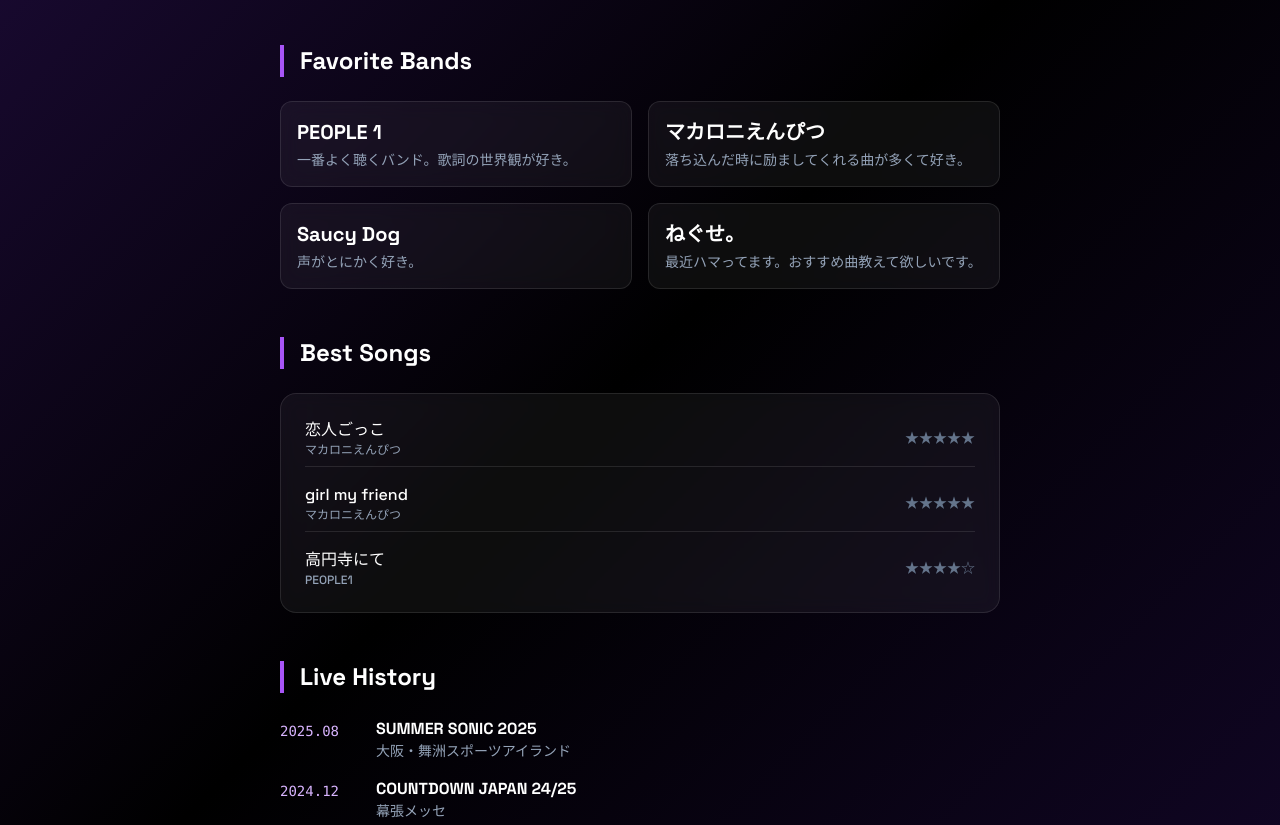
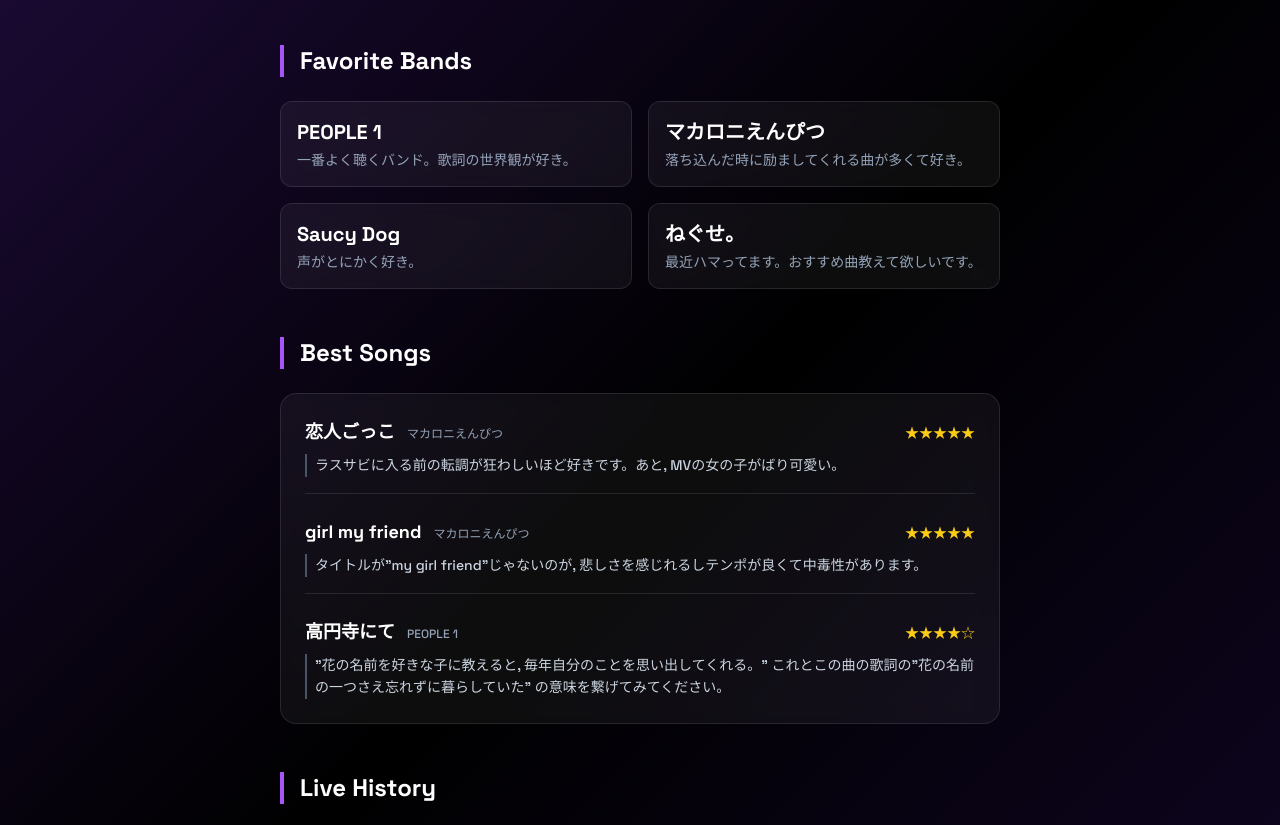
Before and after one commit to hinata0311/Homepage, a plain HTML site: page jrock.html in a window 1280 px wide. Shown: the part 200-1025 px from the top of the page. Drawn offline with nearby package versions, Linux system fonts and the light colour scheme.

Commit message:
Fix name and affiliation

```diff
--- a/jrock.html
+++ b/jrock.html
@@ -69,28 +69,45 @@
         <section class="mb-12">
             <h2 class="text-2xl font-bold border-l-4 border-purple-500 pl-4 mb-6">Best Songs</h2>
             <div class="glass-card rounded-2xl p-6">
-                <ul class="space-y-4">
-                    <li class="flex items-center justify-between border-b border-white/10 pb-2">
-                        <div>
-                            <div class="text-white font-medium">恋人ごっこ</div>
-                            <div class="text-xs text-slate-400">マカロニえんぴつ</div>
+                <ul class="space-y-6"> <li class="border-b border-white/10 pb-4 last:border-0 last:pb-0">
+                        <div class="flex justify-between items-baseline mb-2">
+                            <div>
+                                <span class="text-lg font-bold text-white">恋人ごっこ</span>
+                                <span class="text-xs text-slate-400 ml-2">マカロニえんぴつ</span>
+                            </div>
+                            <span class="text-yellow-400 text-sm">★★★★★</span>
                         </div>
-                        <span class="text-slate-500 text-sm">★★★★★</span>
+                        <p class="text-sm text-slate-300 leading-relaxed pl-2 border-l-2 border-slate-600">
+                            ラスサビに入る前の転調が狂わしいほど好きです。あと, MVの女の子がばり可愛い。
+                        </p>
                     </li>
-                    <li class="flex items-center justify-between border-b border-white/10 pb-2">
-                        <div>
-                            <div class="text-white font-medium">girl my friend</div>
-                            <div class="text-xs text-slate-400">マカロニえんぴつ</div>
+
+                    <li class="border-b border-white/10 pb-4 last:border-0 last:pb-0">
+                        <div class="flex justify-between items-baseline mb-2">
+                            <div>
+                                <span class="text-lg font-bold text-white">girl my friend</span>
+                                <span class="text-xs text-slate-400 ml-2">マカロニえんぴつ</span>
+                            </div>
+                            <span class="text-yellow-400 text-sm">★★★★★</span>
                         </div>
-                        <span class="text-slate-500 text-sm">★★★★★</span>
+                        <p class="text-sm text-slate-300 leading-relaxed pl-2 border-l-2 border-slate-600">
+                            タイトルが"my girl friend"じゃないのが, 悲しさを感じれるしテンポが良くて中毒性があります。
+                        </p>
                     </li>
-                    <li class="flex items-center justify-between">
-                        <div>
-                            <div class="text-white font-medium">高円寺にて</div>
-                            <div class="text-xs text-slate-400">PEOPLE1</div>
+
+                    <li class="border-b border-white/10 pb-4 last:border-0 last:pb-0">
+                        <div class="flex justify-between items-baseline mb-2">
+                            <div>
+                                <span class="text-lg font-bold text-white">高円寺にて</span>
+                                <span class="text-xs text-slate-400 ml-2">PEOPLE 1</span>
+                            </div>
+                            <span class="text-yellow-400 text-sm">★★★★☆</span>
                         </div>
-                        <span class="text-slate-500 text-sm">★★★★☆</span>
+                        <p class="text-sm text-slate-300 leading-relaxed pl-2 border-l-2 border-slate-600">
+                            "花の名前を好きな子に教えると, 毎年自分のことを思い出してくれる。" これとこの曲の歌詞の"花の名前の一つさえ忘れずに暮らしていた" の意味を繋げてみてください。
+                        </p>
                     </li>
+
                 </ul>
             </div>
         </section>
```
